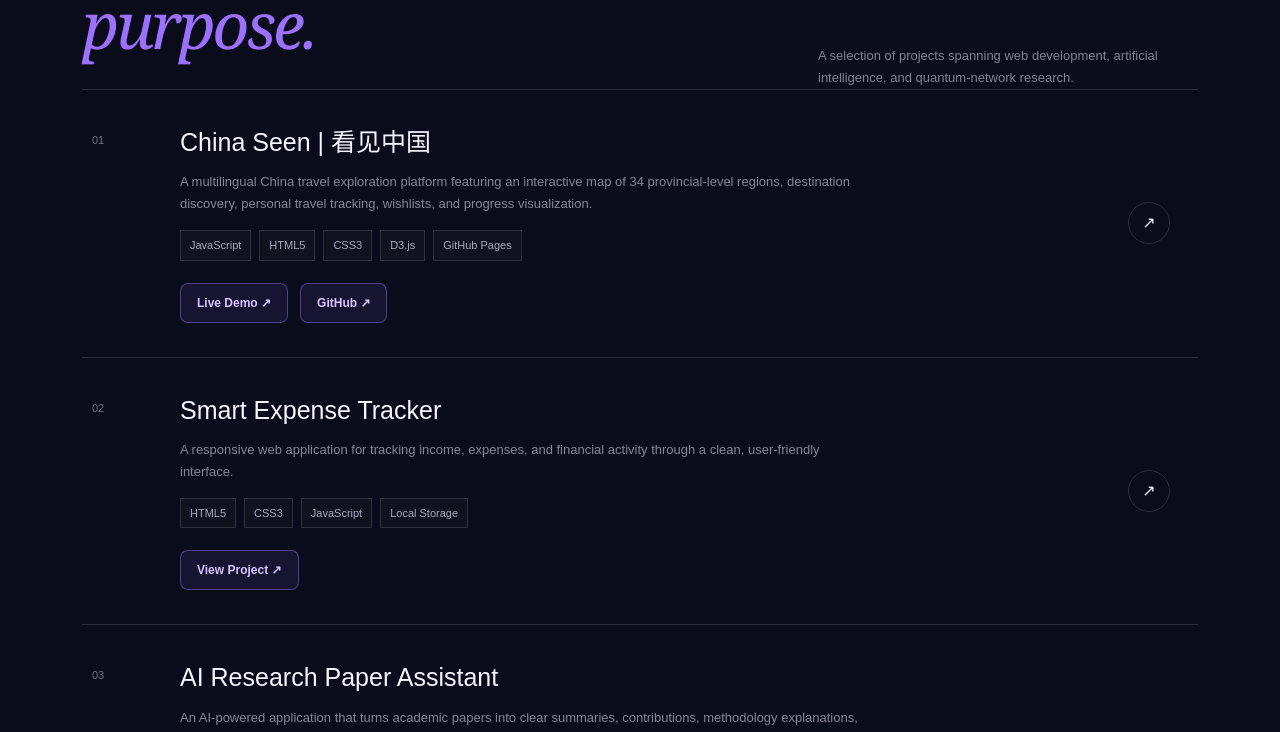
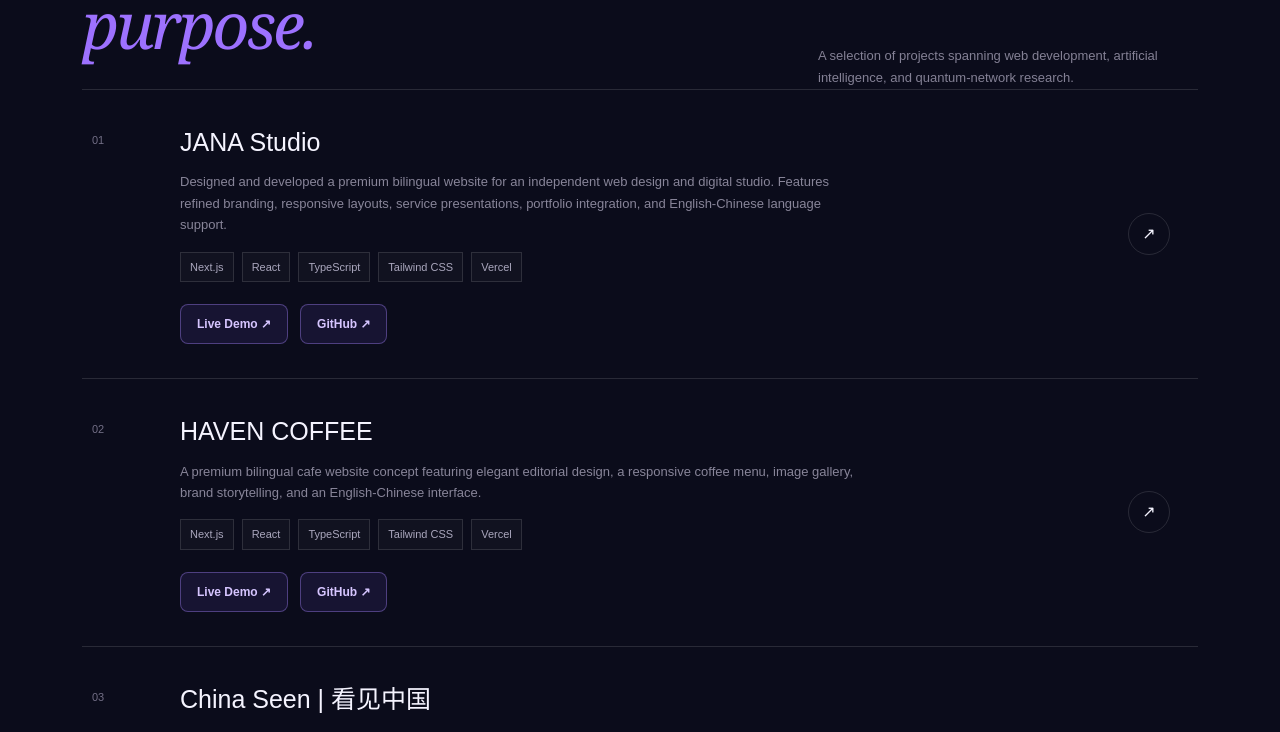
Before and after one commit to jannathdu/jannatul-portfolio, a Next.js app: page / in a window 1280 px wide. Shown: the part 1880-2612 px from the top of the page. Built offline with nearby package versions, Linux system fonts and the light colour scheme.

Commit message:
Add JANA Studio and HAVEN COFFEE to portfolio

```diff
--- a/app/page.tsx
+++ b/app/page.tsx
@@ -2,6 +2,24 @@
 const projects = [
   {
     number: "01",
+    title: "JANA Studio",
+    description:
+      "Designed and developed a premium bilingual website for an independent web design and digital studio. Features refined branding, responsive layouts, service presentations, portfolio integration, and English-Chinese language support.",
+    tech: ["Next.js", "React", "TypeScript", "Tailwind CSS", "Vercel"],
+    href: "https://jana-studio-website.vercel.app",
+    github: "https://github.com/jannathdu/JANA-Studio-Website",
+  },
+  {
+    number: "02",
+    title: "HAVEN COFFEE",
+    description:
+      "A premium bilingual cafe website concept featuring elegant editorial design, a responsive coffee menu, image gallery, brand storytelling, and an English-Chinese interface.",
+    tech: ["Next.js", "React", "TypeScript", "Tailwind CSS", "Vercel"],
+    href: "https://jana-haven-coffee.vercel.app",
+    github: "https://github.com/jannathdu/JANA-Haven-Coffee",
+  },
+  {
+    number: "03",
     title: "China Seen | 看见中国",
     description:
       "A multilingual China travel exploration platform featuring an interactive map of 34 provincial-level regions, destination discovery, personal travel tracking, wishlists, and progress visualization.",
@@ -10,7 +28,7 @@
     github: "https://github.com/jannathdu/China-Seen",
   },
   {
-    number: "02",
+    number: "04",
     title: "Smart Expense Tracker",
     description:
       "A responsive web application for tracking income, expenses, and financial activity through a clean, user-friendly interface.",
@@ -18,7 +36,7 @@
     href: "https://github.com/jannathdu/smart-expense-tracker",
   },
   {
-    number: "03",
+    number: "05",
     title: "AI Research Paper Assistant",
     description:
       "An AI-powered application that turns academic papers into clear summaries, contributions, methodology explanations, keywords, and research insights.",
@@ -26,7 +44,7 @@
     href: "https://github.com/jannathdu/ai-research-paper-assistant",
   },
   {
-    number: "04",
+    number: "06",
     title: "QuantumRouteDoctor",
     description:
       "A quantum-network diagnostic and routing support system that identifies link issues and recommends optimized routing strategies.",
```
